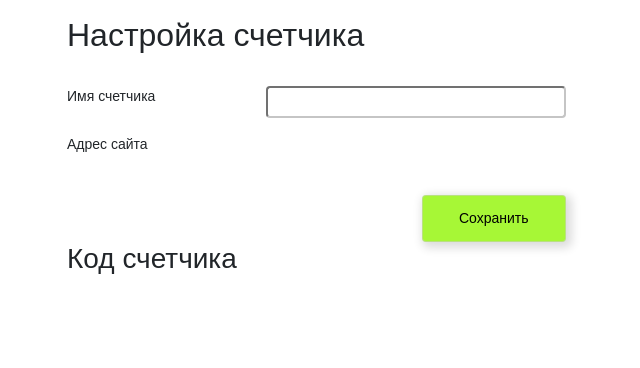
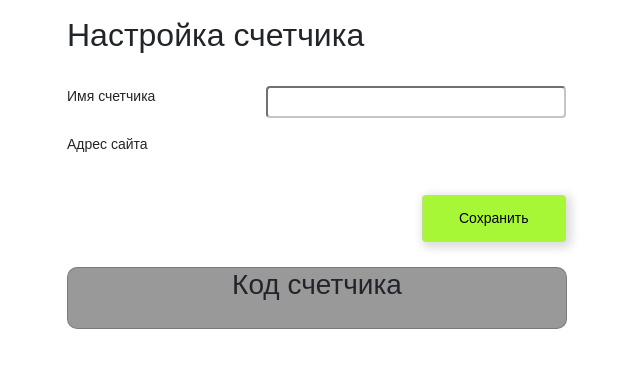
Before and after one commit to Slapppy/sites-stat, a Django app: template src/web/templates/web/edit_counter.html in a window 1280 px wide. Shown: the part 45-413 px from the top of the page, without its empty margins (76-716 px from the left). Run offline with Django 4.2, Linux system fonts and the light colour scheme; the template is opened without the code that fills it: values that come from a table or form of the project are taken from there, others are empty; some libraries are stand-ins or nearby versions.

Commit message:
+ css for script taken data

```diff
--- a/src/web/static/web/css/style_counter.css
+++ b/src/web/static/web/css/style_counter.css
@@ -67,3 +67,18 @@ a {
 #counter_name {
     font-size: 16px;
 }
+
+.text-wrap {
+    display: flex;
+    flex-direction: column;
+    align-items: center;
+    gap: 2px;
+    background: rgba(0, 0, 0, 0.4);
+    -webkit-backdrop-filter: blur(7px);
+    backdrop-filter: blur(7px);
+    border: 1px solid rgba(0, 0, 0, 0.2);
+    border-radius: 10px;
+    padding: 0px 20px;
+    margin-top: 25px;
+    max-width: 500px;
+  }
```
